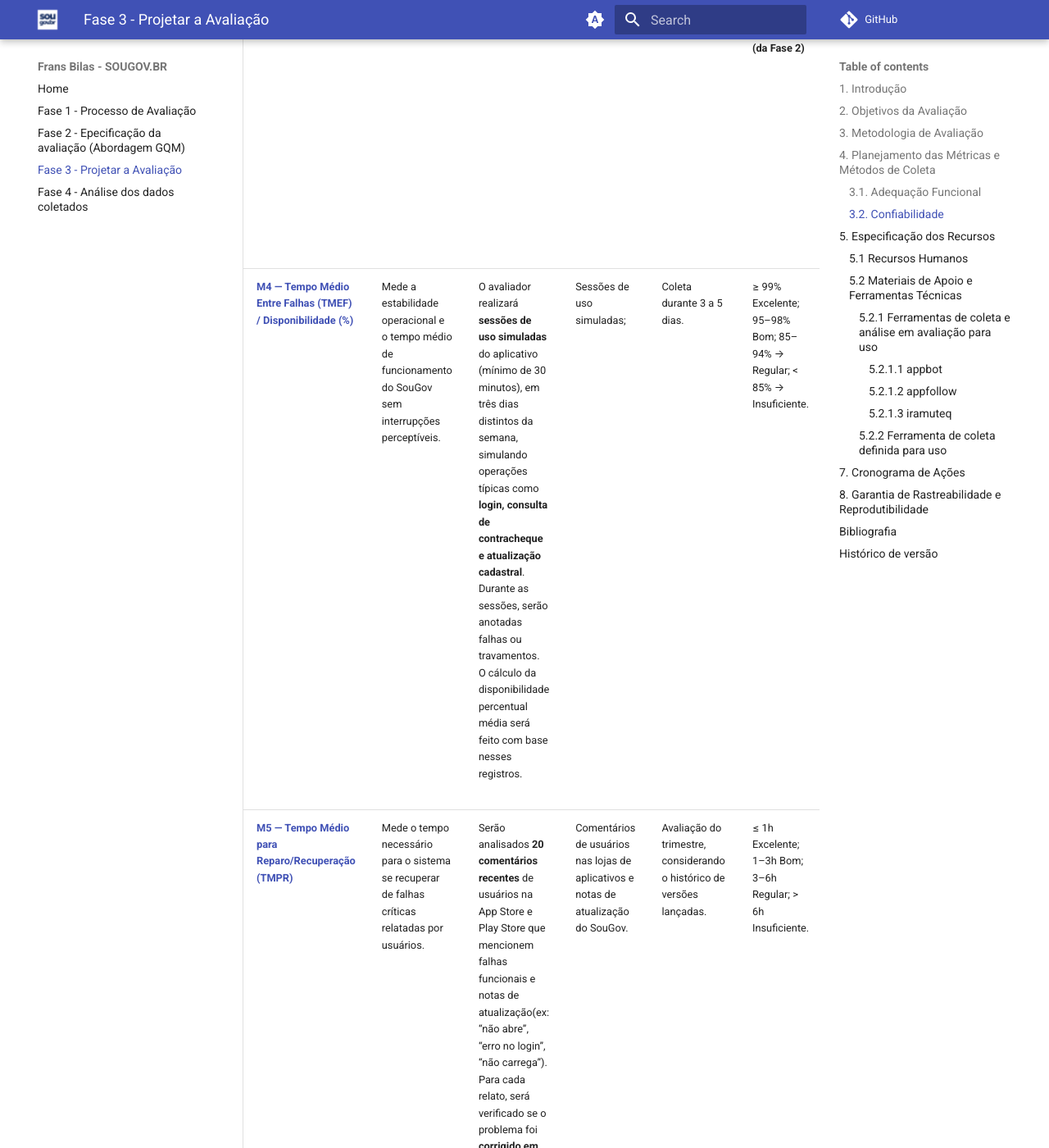
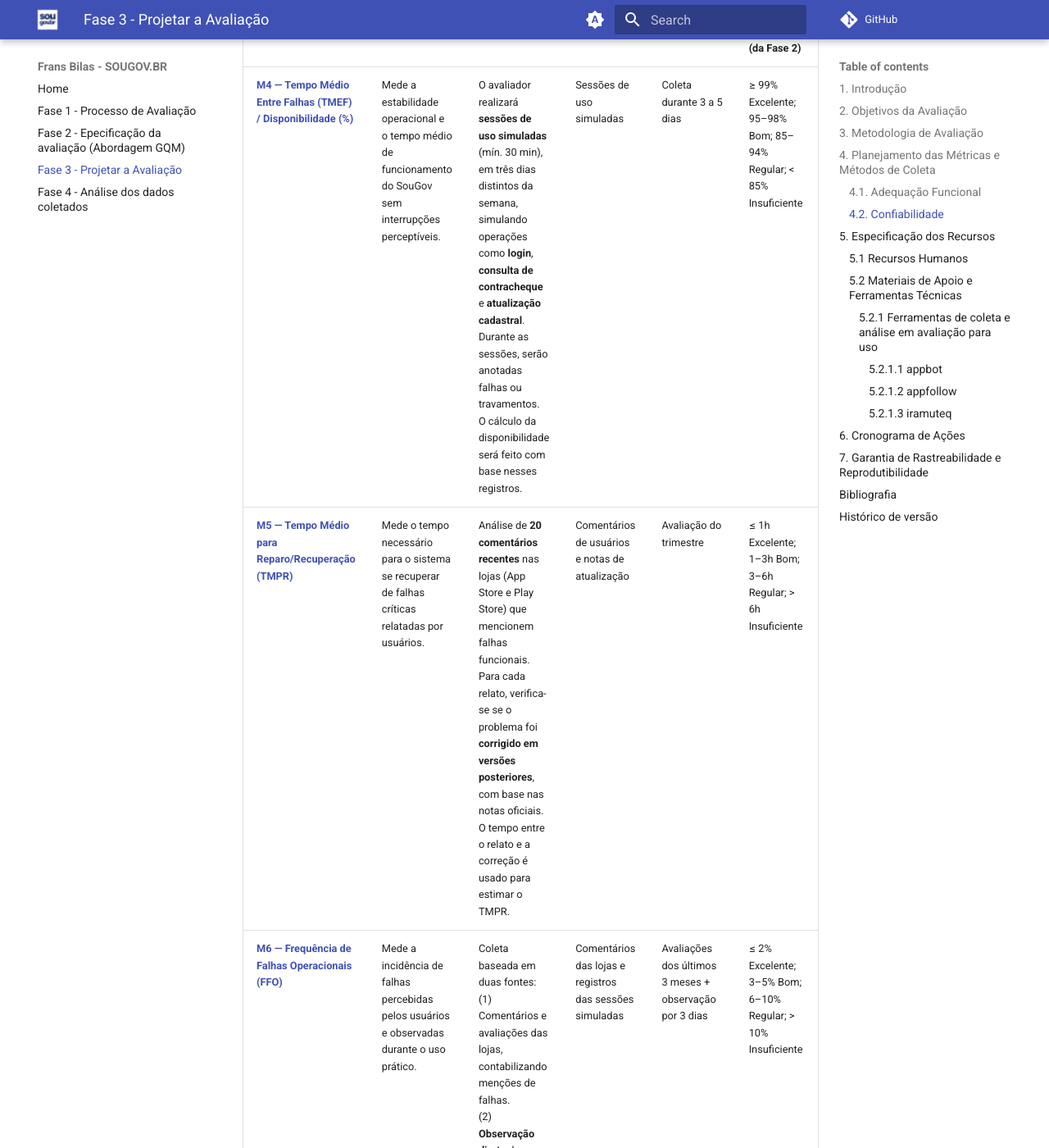
Before and after one commit to felixlaryssa/2025-2_T01_FRANS-BILAS, an MkDocs documentation site: the page built from docs/fase3.md, in a window 1280 px wide and 1400 px high, scrolled down 2897 px. Shown: the whole window at 82% size. Built offline with MkDocs 1.6.1 and Material for MkDocs 9.7.7, drawn with Linux system fonts in a browser that asks for light colours; comment, search, counter and statistics services are not loaded; some of the changed text lies outside the part shown.

Commit message:
ajustes nos indices

```diff
--- a/docs/fase3.md
+++ b/docs/fase3.md
@@ -33,9 +33,9 @@ Esta fase garante que:
 
 A avaliação será conduzida de acordo com as cinco etapas do processo de avaliação da ISO/IEC 25040, que servem como referência metodológica:
 
-- Estabelecimento dos requisitos de avaliação (já realizado na [Fase 1](https://felixlaryssa.github.io/2025-2_T01_FRANS-BILAS/fase1/);
+- Estabelecimento dos requisitos de avaliação (já realizado na [Fase 1](https://felixlaryssa.github.io/2025-2_T01_FRANS-BILAS/fase1/));
 
-- Especificação da avaliação (modelo GQM definido na [Fase 2](https://felixlaryssa.github.io/2025-2_T01_FRANS-BILAS/fase2/);
+- Especificação da avaliação (modelo GQM definido na [Fase 2](https://felixlaryssa.github.io/2025-2_T01_FRANS-BILAS/fase2/));
 
 - Projetar a avaliação (fase atual);
 
@@ -43,13 +43,13 @@ A avaliação será conduzida de acordo com as cinco etapas do processo de avali
 
 - Concluir a avaliação (interpretação e julgamento dos resultados).
 
-Nesta fase, são detalhados os procedimentos de coleta e análise para cada métrica GQM ([M1 a M6](https://felixlaryssa.github.io/2025-2_T01_FRANS-BILAS/fase2/#32-definicao-das-questoes-e-metricas-abordagem-gqm-q-e-m), bem como a estrutura operacional necessária para realizar a avaliação com consistência.
+Nesta fase, são detalhados os procedimentos de coleta e análise para cada métrica GQM ([M1 a M6](https://felixlaryssa.github.io/2025-2_T01_FRANS-BILAS/fase2/#32-definicao-das-questoes-e-metricas-abordagem-gqm-q-e-m)), bem como a estrutura operacional necessária para realizar a avaliação com consistência.
 
 ## 4. Planejamento das Métricas e Métodos de Coleta
 
 As métricas a seguir derivam diretamente da [Fase 2](https://felixlaryssa.github.io/2025-2_T01_FRANS-BILAS/fase2/) e estão agrupadas conforme as duas características de qualidade priorizadas.
 
-### **3.1. Adequação Funcional**
+### **4.1. Adequação Funcional**
 
 | **Métrica**                                                                                                                                               | **Descrição / Finalidade**                                                                         | **Método de Coleta**                                                                                                     | **Fonte de Dados**                                                                                                                                                                                                                                            | **Frequência / Amostragem**             | **Critério de Julgamento (da Fase 2)**                           |
 | --------------------------------------------------------------------------------------------------------------------------------------------------------- | -------------------------------------------------------------------------------------------------- | ------------------------------------------------------------------------------------------------------------------------ | ------------------------------------------------------------------------------------------------------------------------------------------------------------------------------------------------------------------------------------------------------------- | --------------------------------------- | ---------------------------------------------------------------- |
@@ -57,13 +57,14 @@ As métricas a seguir derivam diretamente da [Fase 2](https://felixlaryssa.githu
 | **[M2 — Taxa de Inconformidade Funcional (TIF)](https://felixlaryssa.github.io/2025-2_T01_FRANS-BILAS/fase2/#321-adequacao-funcional)**               | Mede a correção funcional dos resultados (ex.: cálculo de contracheque, férias).                   | Análises de comentários de usuários relatando divergências (“meu valor no SouGov está diferente do Portal do Servidor”). | registros de chamados (“Cálculo Incorreto”) Comentários e avaliações nas App Stores. A partir de feedback de usuário fazer comparativos entre dados do SOUGOV e relatórios públicos (como o [Portal da Transparência](https://portaldatransparencia.gov.br/) ) | Avaliação sobre amostra representativa. | ≤ 5% Excelente; 6–15% Bom; 16–25% Regular; > 25% Insuficiente.   |
 | **[M3 — Taxa de Sucesso na Conclusão de Tarefas Críticas (TSCTC)](https://felixlaryssa.github.io/2025-2_T01_FRANS-BILAS/fase2/#321-adequacao-funcional)** | Mede se os usuários conseguem completar tarefas essenciais (ex.: Prova de Vida Digital).           | Análise de comportamento do usuário + coleta de feedbacks.                                                               | Comentários e avaliações nas App Stores, telemetria de eventos de uso.                                                                                                                                                                                        | Coleta contínua durante 3 a 5 dias.    | ≥ 90% Excelente; 70–89% Bom; 50–69% Regular; < 50% Insuficiente. |
 
-### **3.2. Confiabilidade**
+### **4.2. Confiabilidade**
 
-| **Métrica**                                                    | **Descrição / Finalidade**                                                                                | **Método de Coleta**                                                                                                                                                                                                                                                                                                                                                                     | **Fonte de Dados**                                                                 | **Frequência / Amostragem**                                         | **Critério de Julgamento (da Fase 2)**                               |
-| -------------------------------------------------------------- | --------------------------------------------------------------------------------------------------------- | ---------------------------------------------------------------------------------------------------------------------------------------------------------------------------------------------------------------------------------------------------------------------------------------------------------------------------------------------------------------------------------------------- | ---------------------------------------------------------------------------------- | ------------------------------------------------------------------- | -------------------------------------------------------------------- |
-| **[M4 — Tempo Médio Entre Falhas (TMEF) / Disponibilidade (%)](https://felixlaryssa.github.io/2025-2_T01_FRANS-BILAS/fase2/#323-confiabilidade)** | Mede a estabilidade operacional e o tempo médio de funcionamento do SouGov sem interrupções perceptíveis. | O avaliador realizará **sessões de uso simuladas** do aplicativo (mínimo de 30 minutos), em três dias distintos da semana, simulando operações típicas como **login, consulta de contracheque e atualização cadastral**. Durante as sessões, serão anotadas falhas ou travamentos. O cálculo da disponibilidade percentual média será feito com base nesses registros.                          | Sessões de uso simuladas;                                                          | Coleta durante 3 a 5 dias.                      | ≥ 99% Excelente; 95–98% Bom; 85–94% → Regular; < 85% → Insuficiente. |
-| **[M5 — Tempo Médio para Reparo/Recuperação (TMPR)](https://felixlaryssa.github.io/2025-2_T01_FRANS-BILAS/fase2/#323-confiabilidade)**            | Mede o tempo necessário para o sistema se recuperar de falhas críticas relatadas por usuários.            | Serão analisados **20 comentários recentes** de usuários na App Store e Play Store que mencionem falhas funcionais e notas de atualização(ex: “não abre”, “erro no login”, “não carrega”). Para cada relato, será verificado se o problema foi **corrigido em versões posteriores**, com base nas **notas de atualização oficiais**. O tempo médio entre o relato e a correção observada será estimado como o TMPR.  | Comentários de usuários nas lojas de aplicativos e notas de atualização do SouGov. | Avaliação do trimestre, considerando o histórico de versões lançadas. | ≤ 1h Excelente; 1–3h Bom; 3–6h Regular; > 6h Insuficiente.           |
-| **[M6 — Frequência de Falhas Operacionais (FFO)](https://felixlaryssa.github.io/2025-2_T01_FRANS-BILAS/fase2/#323-confiabilidade)**               | Mede a incidência de falhas percebidas pelos usuários e observadas durante o uso prático do aplicativo.   | A coleta será baseada em **duas fontes**: (1) análise de comentários e avaliações nas lojas de aplicativos, contabilizando menções de falhas (“fecha sozinho”, “erro”, “não abre”); e (2) **observação direta** durante as sessões de teste realizadas para a métrica M4. A proporção de interações que resultaram em falhas será calculada e convertida em percentual de falhas operacionais. | Comentários nas lojas de aplicativos e registros das sessões de uso simuladas.     | Coleta das avaliações e comentáarios dos últimos 3 meses e observação durante 3 dias                                             | ≤ 2% Excelente; 3–5% Bom; 6–10% Regular; > 10% Insuficiente.         |
+| **Métrica**                                                                                                                                       | **Descrição / Finalidade**                                                                                | **Método de Coleta**                                                                                                                                                                                                                                                                                                                    | **Fonte de Dados**                                      | **Frequência / Amostragem**                            | **Critério de Julgamento (da Fase 2)**                          |
+| ------------------------------------------------------------------------------------------------------------------------------------------------- | --------------------------------------------------------------------------------------------------------- | --------------------------------------------------------------------------------------------------------------------------------------------------------------------------------------------------------------------------------------------------------------------------------------------------------------------------------------- | ------------------------------------------------------- | ------------------------------------------------------ | --------------------------------------------------------------- |
+| **[M4 — Tempo Médio Entre Falhas (TMEF) / Disponibilidade (%)](https://felixlaryssa.github.io/2025-2_T01_FRANS-BILAS/fase2/#323-confiabilidade)** | Mede a estabilidade operacional e o tempo médio de funcionamento do SouGov sem interrupções perceptíveis. | O avaliador realizará **sessões de uso simuladas** (mín. 30 min), em três dias distintos da semana,<br>simulando operações como **login**, **consulta de contracheque** e **atualização cadastral**.<br>Durante as sessões, serão anotadas falhas ou travamentos.<br>O cálculo da disponibilidade será feito com base nesses registros. | Sessões de uso simuladas                                | Coleta durante 3 a 5 dias                              | ≥ 99% Excelente; 95–98% Bom; 85–94% Regular; < 85% Insuficiente |
+| **[M5 — Tempo Médio para Reparo/Recuperação (TMPR)](https://felixlaryssa.github.io/2025-2_T01_FRANS-BILAS/fase2/#323-confiabilidade)**            | Mede o tempo necessário para o sistema se recuperar de falhas críticas relatadas por usuários.            | Análise de **20 comentários recentes** nas lojas (App Store e Play Store) que mencionem falhas funcionais.<br>Para cada relato, verifica-se se o problema foi **corrigido em versões posteriores**, com base nas notas oficiais.<br>O tempo entre o relato e a correção é usado para estimar o TMPR.                                    | Comentários de usuários e notas de atualização          | Avaliação do trimestre                                 | ≤ 1h Excelente; 1–3h Bom; 3–6h Regular; > 6h Insuficiente       |
+| **[M6 — Frequência de Falhas Operacionais (FFO)](https://felixlaryssa.github.io/2025-2_T01_FRANS-BILAS/fase2/#323-confiabilidade)**               | Mede a incidência de falhas percebidas pelos usuários e observadas durante o uso prático.                 | Coleta baseada em duas fontes:<br>(1) Comentários e avaliações das lojas, contabilizando menções de falhas.<br>(2) **Observação direta** das sessões realizadas para a métrica M4.<br>A proporção de interações que geraram falhas é convertida em percentual.                                                                          | Comentários das lojas e registros das sessões simuladas | Avaliações dos últimos 3 meses + observação por 3 dias | ≤ 2% Excelente; 3–5% Bom; 6–10% Regular; > 10% Insuficiente     |
+
 
 ## 5. Especificação dos Recursos
 
@@ -81,7 +82,7 @@ Os seguintes recursos são necessários para a execução completa e controlada
 | ---------------------------- | --------------------------------------------------------------------------------- |
 | Software Objeto de Avaliação | Aplicação SOUGOV (versão MOBILE).                                                 |
 | Navegadores                  | Google Chrome e Firefox (ambientes de teste).                                     |
-| Ferramentas de Software      | Ferramentas do Desenvolvedor (DevTools) e ferramentas de coleta e análise(5.2.2). |
+| Ferramentas de Software      | Ferramentas do Desenvolvedor (DevTools) e ferramentas de coleta e análise(5.2.1). |
 | Registro                     | Planilha Eletrônica (Excel) para coleta de dados estraídos dos feedbacks.         |
 | Documentação                 | Critérios de Avaliação Fase 2.                                                    |
 
@@ -105,21 +106,20 @@ O iramuteq é uma ferramenta(software) de análise de textos que utiliza o ambie
 
 No entanto, o iramuteq não possui uma forma de fazer a análise de sentimento até onde observamos nas fontes que selecionamos para tentar entender o seu nicho de uso, sendo eles [IRAMUTEQ: um software gratuito para análise de dados textuais](https://pepsic.bvsalud.org/scielo.php?script=sci_arttext&pid=S1413-389X2013000200016), um artigo curto contando sobre o uso dele em alguns países e do início de sua utilização no Brasil, trazendo uma visão da utilidade do mesmo, as outras fontes foram a maioria em videos explicando o uso da ferramenta, portanto precisaremos de utilizar outra ferramenta para a análise de sentimento, podendo ser uma das citadas antes do IRAMUTEQ ou outra que o grupo venha a encontrar.
 
-#### 5.2.2 Ferramenta de coleta definida para uso
 
-## 7. Cronograma de Ações
+## 6. Cronograma de Ações
 
 | **Métrica**                                   | **Atividades Resumidas**                                                                                 | **Responsável(is)**                       | **Período** |
 | --------------------------------------------- | -------------------------------------------------------------------------------------------------------- | ----------------------------------------- | ----------- |
-| **M1 – Cobertura de Requisitos Críticos por Módulo** | Levantamento de requisitos, rastreabilidade, análise de chamados, consolidação dos resultados            | **Laryssa, Matheus, Ana Beatriz**  | Dia 1-2 Semana 1       |
-| **M2 – TIF (Inconformidade Funcional)**       | Coleta de comentários, análise de chamados, comparação com Portal da Transparência, cálculo final do TIF | **Giovana, Carlos, Matheus, Laryssa**     | Dia 1-2 Semana 1       |
-| **M3 – TSCTC (Sucesso nas Tarefas Críticas)** | Coleta de avaliações, análise de comportamento, acompanhamento de tentativas, cálculo da taxa de sucesso | **Ana Beatriz, Giovana, Carlos, Laryssa** | 3 a 5 dias Semana 1      |
-| **M4 – TMEF / Disponibilidade**               | 3 sessões de testes (dias diferentes) e consolidação dos dados                                           | **Matheus, Ana Beatriz, Carlos, Laryssa** | 3 dias distintos Semana 1       |
-| **M5 – TMPR (Tempo para Reparo)**             | Coleta de relatos de falhas, análise de notas de atualização, cálculo do TMPR                            | **Giovana, Matheus, Laryssa**             | 3 dias Semana 1        |
-| **M6 – FFO (Frequência de Falhas)**           | Coleta de avaliações, contagem de falhas, integração com sessões do M4, cálculo do FFO                   | **Ana Beatriz, Carlos, Giovana**          | Dia 1-2 Semana 1       |
-| **Análise e Relatório**                       | Aplicação das pontuações GQM e redação do relatório final da Fase 3.	                                   |**Todos** |	Dia 1-2 Semana 2
+| **[M1 – Cobertura de Requisitos Críticos por Módulo](https://felixlaryssa.github.io/2025-2_T01_FRANS-BILAS/fase3/#31-adequacao-funcional)** | Levantamento de requisitos, rastreabilidade, análise de chamados, consolidação dos resultados            | **Laryssa, Matheus, Ana Beatriz**  | Dia 1-2 (Semana 1)       |
+| **[M2 – TIF (Inconformidade Funcional)](https://felixlaryssa.github.io/2025-2_T01_FRANS-BILAS/fase3/#31-adequacao-funcional)**       | Coleta de comentários, análise de chamados, comparação com Portal da Transparência, cálculo final do TIF | **Giovana, Carlos, Matheus, Laryssa**     | Dia 1-2 (Semana 1)       |
+| **[M3 – TSCTC (Sucesso nas Tarefas Críticas)](https://felixlaryssa.github.io/2025-2_T01_FRANS-BILAS/fase3/#31-adequacao-funcional)** | Coleta de avaliações, análise de comportamento, acompanhamento de tentativas, cálculo da taxa de sucesso | **Ana Beatriz, Giovana, Carlos, Laryssa** | 3 a 5 dias (Semana 1)      |
+| **[M4 – TMEF / Disponibilidade](https://felixlaryssa.github.io/2025-2_T01_FRANS-BILAS/fase3/#32-confiabilidade)**               | 3 sessões de testes (dias diferentes) e consolidação dos dados                                           | **Matheus, Ana Beatriz, Carlos, Laryssa** | 3 dias distintos (Semana 1)       |
+| **[M5 – TMPR (Tempo para Reparo)](https://felixlaryssa.github.io/2025-2_T01_FRANS-BILAS/fase3/#32-confiabilidade)**             | Coleta de relatos de falhas, análise de notas de atualização, cálculo do TMPR                            | **Giovana, Matheus, Laryssa**             | 3 dias (Semana 1)        |
+| **[M6 – FFO (Frequência de Falhas)](https://felixlaryssa.github.io/2025-2_T01_FRANS-BILAS/fase3/#32-confiabilidade)**           | Coleta de avaliações, contagem de falhas, integração com sessões do M4, cálculo do FFO                   | **Ana Beatriz, Carlos, Giovana**          | Dia 1-2 (Semana 1)       |
+| **Análise e Relatório**                       | Aplicação das pontuações GQM e redação do relatório final da Fase 3.	                                   |**Todos** |	Dia 1-2 (Semana 2)
 
-## 8. Garantia de Rastreabilidade e Reprodutibilidade
+## 7. Garantia de Rastreabilidade e Reprodutibilidade
 
 Para garantir a rastreabilidade e a reprodutibilidade dos resultados, cada métrica será acompanhada de um registro de medição padronizado, contendo:
 
```
